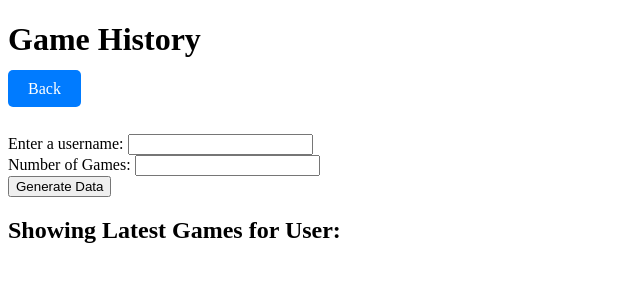
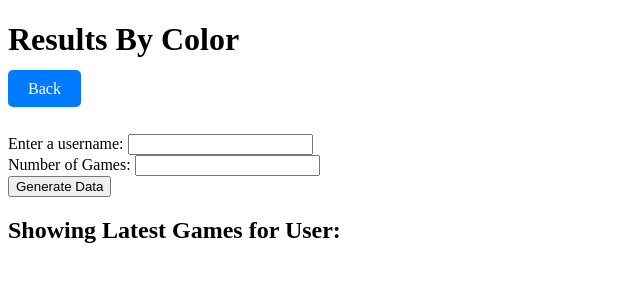
Before and after one commit to PhilMcDaniel/flask-app, a Flask app: page /results_by_color in a window 1280 px wide. Shown: the top 300 px of the page, without its empty margins (0-640 px from the left). Run offline with Flask 3, Linux system fonts and the light colour scheme.

Commit message:
cleanup header

```diff
--- a/templates/results_by_color.html
+++ b/templates/results_by_color.html
@@ -19,7 +19,7 @@
             font-weight: bold;
         }
     </style>
-    <h1>Game History</h1>
+    <h1>Results By Color</h1>
     <a href="{{ url_for('index') }}" style="padding: 10px 20px; background-color: #007bff; color: white; text-decoration: none; border-radius: 5px;">Back</a><br>
     <br><br>
     <form method="POST" action="{{ url_for('results_by_color') }}">
--- a/templates/results_by_opening.html
+++ b/templates/results_by_opening.html
@@ -19,7 +19,7 @@
             font-weight: bold;
         }
     </style>
-    <h1>Game History</h1>
+    <h1>Results By Color</h1>
     <a href="{{ url_for('index') }}" style="padding: 10px 20px; background-color: #007bff; color: white; text-decoration: none; border-radius: 5px;">Back</a><br>
     <br><br>
     <form method="POST" action="{{ url_for('results_by_opening') }}">
```
